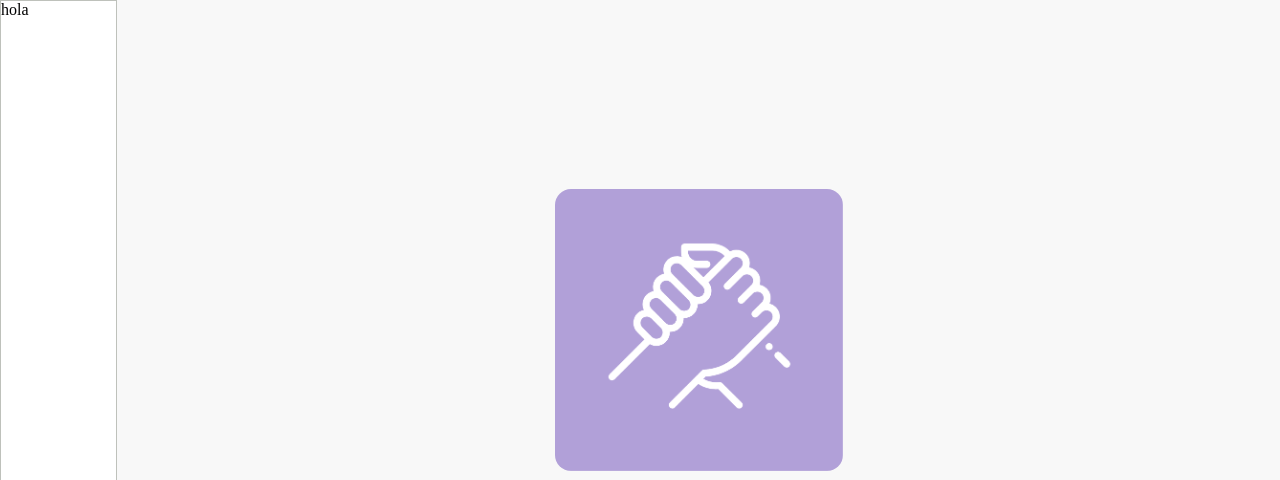
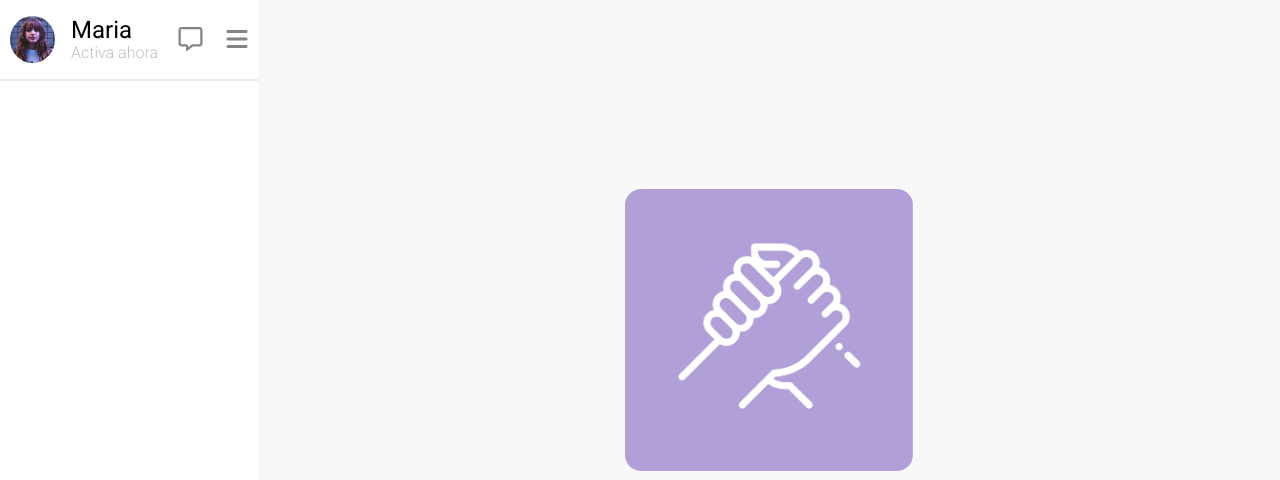
Before and after one commit to framirezj/ADL_desafio_flex, a plain HTML site: page index.html in a window 1280 px wide. Shown: the top 480 px of the page. Drawn offline with Linux system fonts and the light colour scheme.

Commit message:
created: datos username

```diff
--- a/assets/css/styles.css
+++ b/assets/css/styles.css
@@ -30,12 +30,60 @@ body {
   display: flex;
 }
 
+/* section contactos */
 .contactos {
   background-color: #fff;
   flex-grow: 2;
-  border: 1px solid #bec1bb;
+  /* border: 1px solid #bec1bb; */
 }
 
+.perfil{
+  display: flex;
+  align-items: center;
+  justify-content: space-around;
+  border-bottom: 2px solid #E8EBE4;
+  padding: 1rem 0 1rem 0;
+}
+
+.user{
+  display: flex;
+  gap: 1rem;
+}
+
+.user-image{
+  display: flex;
+  align-items: center;
+}
+
+.user-image img{
+  border-radius: 50%;
+  width: 2.8rem;
+}
+
+.name{
+  display: flex;
+  flex-direction: column;
+  justify-content: center;
+}
+
+.name h4{
+  margin: 0;
+  font-size: 1.5rem;
+}
+
+.name p{
+  margin: 0;
+  color: #BEC1BB;
+}
+
+.perfil-icons{
+  display: flex;
+  gap: 1.5rem;
+  align-items: center;
+  justify-content: center;
+}
+
+/* section mensajes */
 .mensajes {
   background-color: #f8f8f8;
   flex-grow: 6;
--- a/index.html
+++ b/index.html
@@ -14,18 +14,47 @@
     <link rel="stylesheet" href="./assets/css/normalize.css" />
     <!-- mi css -->
     <link rel="stylesheet" href="./assets/css/styles.css" />
+    <!-- Fontawesome -->
+    <script
+      src="https://kit.fontawesome.com/d907142f6e.js"
+      crossorigin="anonymous"
+    ></script>
     <title>Flex</title>
   </head>
   <body>
     <main class="app">
-      <section class="contactos">hola</section>
+      <!-- CONTACTOS -->
+      <section class="contactos">
+        <div class="perfil">
+
+          <div class="user">
+
+            <div class="user-image">
+              <img src="./assets/img/maria.jpg" alt="" />
+            </div>
+
+            <div class="name">
+              <h4 class="roboto-regular">Maria</h4>
+              <p class="roboto-light">Activa ahora</p>
+            </div>
+
+          </div>
+
+          <div class="perfil-icons">
+            <i class="fa-regular fa-message fa-xl" style="color: #828485;"></i>
+            <i class="fa-solid fa-bars fa-xl" style="color: #828485;"></i>
+          </div>
+        </div>
+      </section>
+      <!-- MENSAJES -->
       <section class="mensajes">
         <img src="./assets/img/hand.png" alt="" />
         <div>
           <h1 class="roboto-regular">Comienza el Nertworking</h1>
           <p class="roboto-light">
-            Presiona el botón <strong class="roboto-bold">“Nuevo chat”</strong> para comenzar a crear nuevas
-            redes de contacto para tu empresa o emprendimiento.
+            Presiona el botón
+            <strong class="roboto-bold">“Nuevo chat”</strong> para comenzar a
+            crear nuevas redes de contacto para tu empresa o emprendimiento.
           </p>
         </div>
       </section>
```
